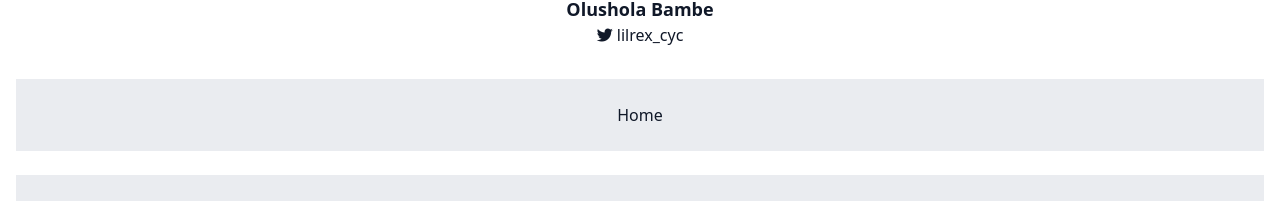
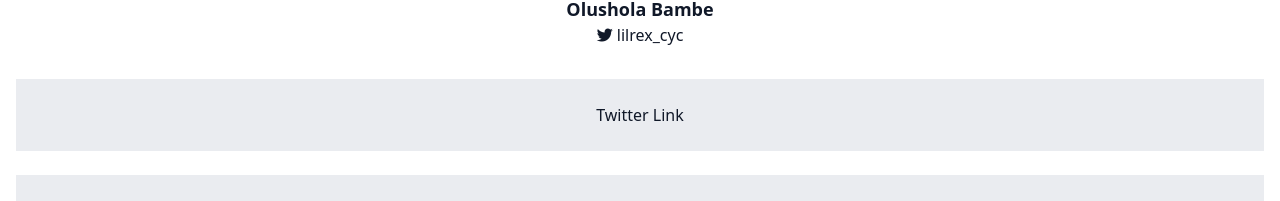
Before and after one commit to loyalsfc/Zuri-Profile, a React (Create React App) app: page / in a window 1280 px wide. Shown: the part 181-382 px from the top of the page. Built offline with nearby package versions, Linux system fonts and the light colour scheme.

Commit message:
fix error in twitter name

```diff
--- a/src/pages/Home.js
+++ b/src/pages/Home.js
@@ -47,8 +47,8 @@ function Home(){
             <main>
                 <Links
                     id="twitter"
-                    href="https://twitter.com"
-                    linkText="Home"
+                    href="https://twitter.com/loyalsfc"
+                    linkText="Twitter Link"
                 />
                 <Links
                     id="btn__zuri"
```
